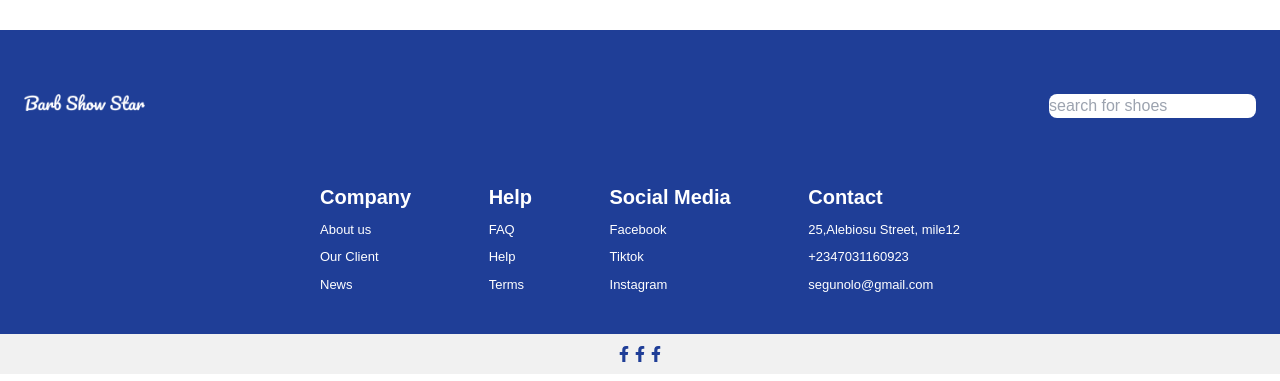
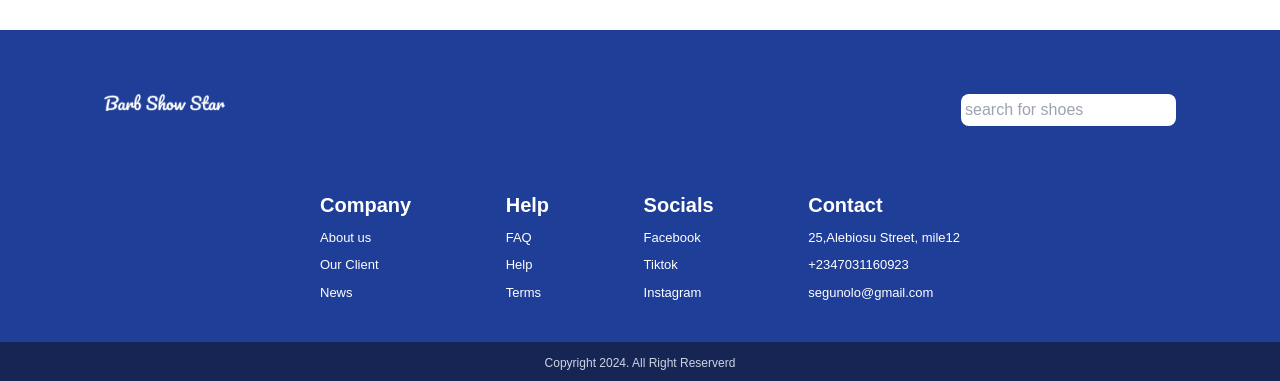
Before and after one commit to Segzyp1000/barb-show, a React (Vite) app: page / in a window 1280 px wide. Shown: the part 1699-2080 px from the top of the page. Built offline with nearby package versions, Linux system fonts and the light colour scheme.

Commit message:
eighth commit

```diff
--- a/src/component/Footer.jsx
+++ b/src/component/Footer.jsx
@@ -4,8 +4,8 @@ import { FaFacebookF } from "react-icons/fa";
 
 function Footer({ handleinputChange }) {
   return (
-    <div className="flex flex-col w-auto mt-20 bg-navColor">
-      <div className=" mt-10 flex justify-between p-6">
+    <div className="flex flex-col w-auto mt-20  bg-navColor">
+      <div className=" mx-20 mt-10 flex justify-between p-6">
         <div>
           <a href="">
             <img src={Logo2} alt="" className="w-[121px]" />
@@ -16,7 +16,7 @@ function Footer({ handleinputChange }) {
             onChange={handleinputChange}
             type="text"
             placeholder="search for shoes"
-            className="bg-white text-black flex items-center rounded-lg"
+            className="bg-white text-black flex items-center p-1 rounded-lg"
           />
         </div>
       </div>
@@ -46,7 +46,7 @@ function Footer({ handleinputChange }) {
           </li>
         </ul>
         <ul className="space-y-2 ">
-          <h1 className="font-bold text-[12px] md:text-[20px]">Social Media</h1>
+          <h1 className="font-bold text-[12px] md:text-[20px]">Socials</h1>
           <li className="text-[10px] md:text-[13px]">
             <a href="">Facebook</a>
           </li>
@@ -70,10 +70,8 @@ function Footer({ handleinputChange }) {
           </li>
         </ul>
       </div>
-      <div className="bg-inputColor text-navColor mt-10 flex justify-center items-center p-3">
-        <FaFacebookF />
-        <FaFacebookF />
-        <FaFacebookF />
+      <div className="text-slate-300 bg-blue-950 text-[12px] mt-10 flex justify-center items-center p-3">
+        Copyright 2024. All Right Reserverd
       </div>
     </div>
   );
```
